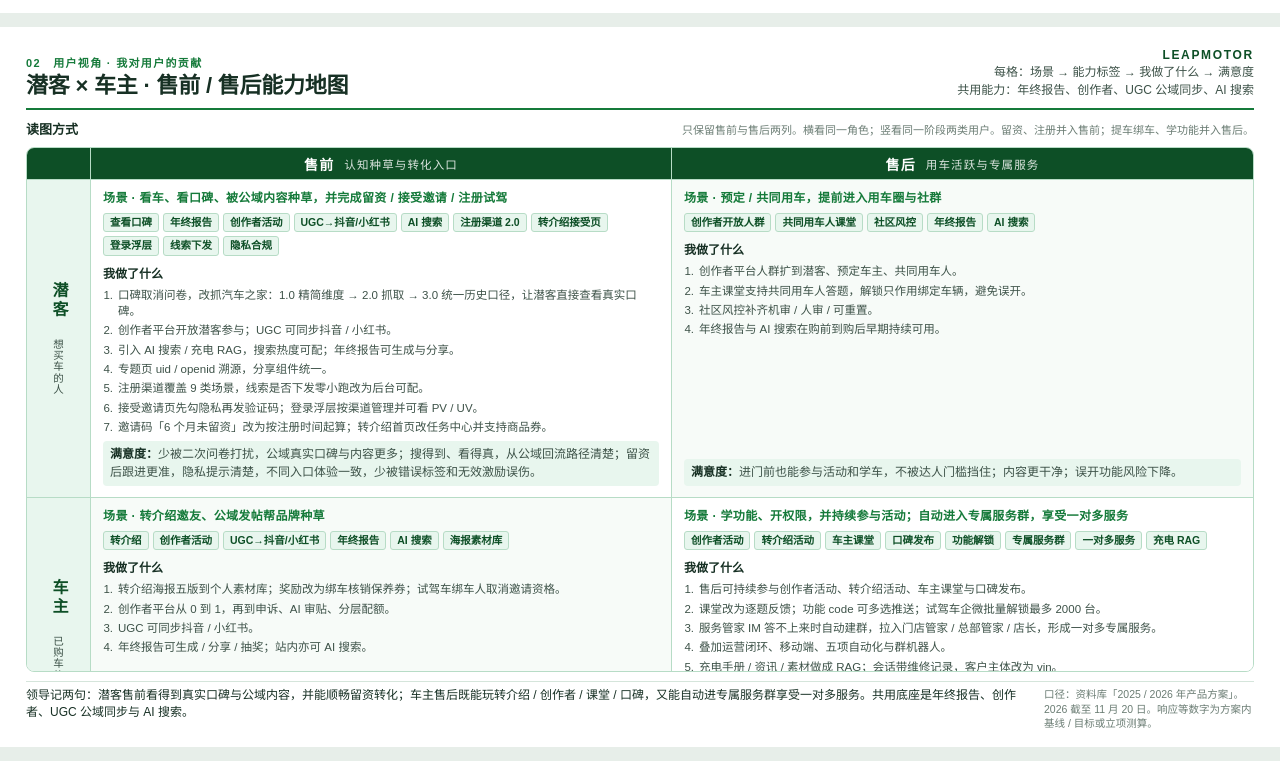
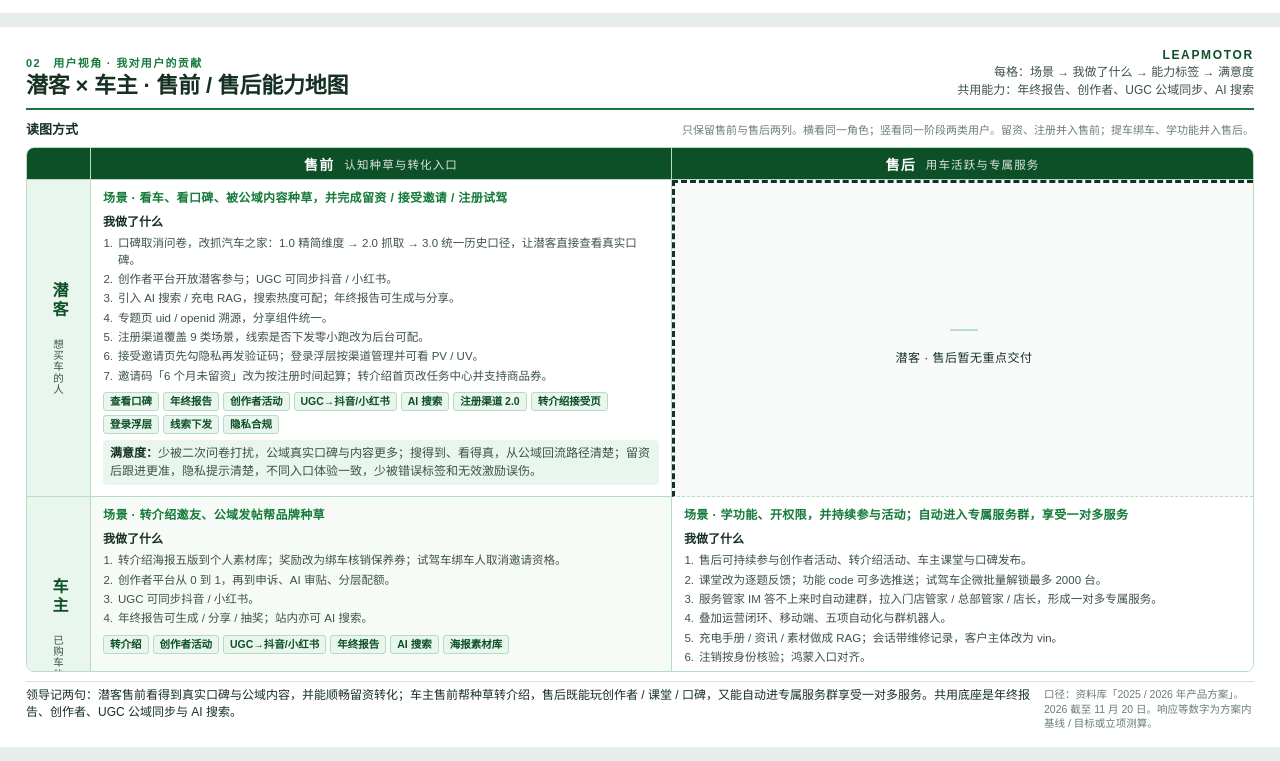
Before and after one commit to xcv-123/ppt-preview, a plain HTML site: page strategy-work-summary.html in a window 1280 px wide. Shown: the part 754-1515 px from the top of the page. Drawn offline with Linux system fonts and the light colour scheme.

Commit message:
Clear prospect after-sale cell and move capability chips below deliveries.
Keep the matrix focused on active quadrants and put action lists ahead of tags.

Co-authored-by: xcv-123 <xcv-123@users.noreply.github.com>

```diff
--- a/strategy-work-summary.html
+++ b/strategy-work-summary.html
@@ -258,7 +258,7 @@
     display: flex;
     flex-wrap: wrap;
     gap: 4px;
-    margin: 1px 0 2px;
+    margin: 2px 0 0;
   }
   .mx-cell .chip span {
     font-size: 10.5px;
@@ -269,6 +269,24 @@
     border-radius: 3px;
     padding: 2px 6px;
     font-weight: 650;
+  }
+  .mx-cell.empty {
+    align-items: center;
+    justify-content: center;
+    gap: 6px;
+    background: #f7faf8;
+    border-style: dashed;
+  }
+  .mx-cell .empty-mark {
+    font-size: 28px;
+    line-height: 1;
+    color: var(--gm);
+    font-weight: 300;
+  }
+  .mx-cell .empty-note {
+    font-size: 12px;
+    color: var(--muted);
+    letter-spacing: .04em;
   }
   .mx-cell .do-label {
     margin: 0;
@@ -420,7 +438,7 @@
     </div>
     <div class="who">
       <b>LEAPMOTOR</b>
-      每格：场景 → 能力标签 → 我做了什么 → 满意度<br>
+      每格：场景 → 我做了什么 → 能力标签 → 满意度<br>
       共用能力：年终报告、创作者、UGC 公域同步、AI 搜索
     </div>
   </header>
@@ -442,6 +460,16 @@
     </div>
     <div class="mx-cell">
       <div class="scene">场景 · 看车、看口碑、被公域内容种草，并完成留资 / 接受邀请 / 注册试驾</div>
+      <p class="do-label">我做了什么</p>
+      <ol class="do">
+        <li>口碑取消问卷，改抓汽车之家：1.0 精简维度 → 2.0 抓取 → 3.0 统一历史口径，让潜客直接查看真实口碑。</li>
+        <li>创作者平台开放潜客参与；UGC 可同步抖音 / 小红书。</li>
+        <li>引入 AI 搜索 / 充电 RAG，搜索热度可配；年终报告可生成与分享。</li>
+        <li>专题页 uid / openid 溯源，分享组件统一。</li>
+        <li>注册渠道覆盖 9 类场景，线索是否下发零小跑改为后台可配。</li>
+        <li>接受邀请页先勾隐私再发验证码；登录浮层按渠道管理并可看 PV / UV。</li>
+        <li>邀请码「6 个月未留资」改为按注册时间起算；转介绍首页改任务中心并支持商品券。</li>
+      </ol>
       <div class="chip">
         <span>查看口碑</span>
         <span>年终报告</span>
@@ -454,35 +482,11 @@
         <span>线索下发</span>
         <span>隐私合规</span>
       </div>
-      <p class="do-label">我做了什么</p>
-      <ol class="do">
-        <li>口碑取消问卷，改抓汽车之家：1.0 精简维度 → 2.0 抓取 → 3.0 统一历史口径，让潜客直接查看真实口碑。</li>
-        <li>创作者平台开放潜客参与；UGC 可同步抖音 / 小红书。</li>
-        <li>引入 AI 搜索 / 充电 RAG，搜索热度可配；年终报告可生成与分享。</li>
-        <li>专题页 uid / openid 溯源，分享组件统一。</li>
-        <li>注册渠道覆盖 9 类场景，线索是否下发零小跑改为后台可配。</li>
-        <li>接受邀请页先勾隐私再发验证码；登录浮层按渠道管理并可看 PV / UV。</li>
-        <li>邀请码「6 个月未留资」改为按注册时间起算；转介绍首页改任务中心并支持商品券。</li>
-      </ol>
       <p class="sat"><b>满意度：</b>少被二次问卷打扰，公域真实口碑与内容更多；搜得到、看得真，从公域回流路径清楚；留资后跟进更准，隐私提示清楚，不同入口体验一致，少被错误标签和无效激励误伤。</p>
     </div>
-    <div class="mx-cell soft">
-      <div class="scene">场景 · 预定 / 共同用车，提前进入用车圈与社群</div>
-      <div class="chip">
-        <span>创作者开放人群</span>
-        <span>共同用车人课堂</span>
-        <span>社区风控</span>
-        <span>年终报告</span>
-        <span>AI 搜索</span>
-      </div>
-      <p class="do-label">我做了什么</p>
-      <ol class="do">
-        <li>创作者平台人群扩到潜客、预定车主、共同用车人。</li>
-        <li>车主课堂支持共同用车人答题，解锁只作用绑定车辆，避免误开。</li>
-        <li>社区风控补齐机审 / 人审 / 可重置。</li>
-        <li>年终报告与 AI 搜索在购前到购后早期持续可用。</li>
-      </ol>
-      <p class="sat"><b>满意度：</b>进门前也能参与活动和学车，不被达人门槛挡住；内容更干净；误开功能风险下降。</p>
+    <div class="mx-cell soft empty">
+      <div class="empty-mark">—</div>
+      <div class="empty-note">潜客 · 售后暂无重点交付</div>
     </div>
 
     <div class="mx-row">
@@ -491,6 +495,13 @@
     </div>
     <div class="mx-cell soft">
       <div class="scene">场景 · 转介绍邀友、公域发帖帮品牌种草</div>
+      <p class="do-label">我做了什么</p>
+      <ol class="do">
+        <li>转介绍海报五版到个人素材库；奖励改为绑车核销保养券；试驾车绑车人取消邀请资格。</li>
+        <li>创作者平台从 0 到 1，再到申诉、AI 审贴、分层配额。</li>
+        <li>UGC 可同步抖音 / 小红书。</li>
+        <li>年终报告可生成 / 分享 / 抽奖；站内亦可 AI 搜索。</li>
+      </ol>
       <div class="chip">
         <span>转介绍</span>
         <span>创作者活动</span>
@@ -499,17 +510,19 @@
         <span>AI 搜索</span>
         <span>海报素材库</span>
       </div>
-      <p class="do-label">我做了什么</p>
-      <ol class="do">
-        <li>转介绍海报五版到个人素材库；奖励改为绑车核销保养券；试驾车绑车人取消邀请资格。</li>
-        <li>创作者平台从 0 到 1，再到申诉、AI 审贴、分层配额。</li>
-        <li>UGC 可同步抖音 / 小红书。</li>
-        <li>年终报告可生成 / 分享 / 抽奖；站内亦可 AI 搜索。</li>
-      </ol>
       <p class="sat"><b>满意度：</b>愿意邀、放心邀；发帖规范清楚、可申诉、不通过有理由；认真分享的人少被羊毛党挤占；有内容可发、有成绩可晒。</p>
     </div>
     <div class="mx-cell">
       <div class="scene">场景 · 学功能、开权限，并持续参与活动；自动进入专属服务群，享受一对多服务</div>
+      <p class="do-label">我做了什么</p>
+      <ol class="do">
+        <li>售后可持续参与创作者活动、转介绍活动、车主课堂与口碑发布。</li>
+        <li>课堂改为逐题反馈；功能 code 可多选推送；试驾车企微批量解锁最多 2000 台。</li>
+        <li>服务管家 IM 答不上来时自动建群，拉入门店管家 / 总部管家 / 店长，形成一对多专属服务。</li>
+        <li>叠加运营闭环、移动端、五项自动化与群机器人。</li>
+        <li>充电手册 / 资讯 / 素材做成 RAG；会话带维修记录，客户主体改为 vin。</li>
+        <li>注销按身份核验；鸿蒙入口对齐。</li>
+      </ol>
       <div class="chip">
         <span>创作者活动</span>
         <span>转介绍活动</span>
@@ -520,21 +533,12 @@
         <span>一对多服务</span>
         <span>充电 RAG</span>
       </div>
-      <p class="do-label">我做了什么</p>
-      <ol class="do">
-        <li>售后可持续参与创作者活动、转介绍活动、车主课堂与口碑发布。</li>
-        <li>课堂改为逐题反馈；功能 code 可多选推送；试驾车企微批量解锁最多 2000 台。</li>
-        <li>服务管家 IM 答不上来时自动建群，拉入门店管家 / 总部管家 / 店长，形成一对多专属服务。</li>
-        <li>叠加运营闭环、移动端、五项自动化与群机器人。</li>
-        <li>充电手册 / 资讯 / 素材做成 RAG；会话带维修记录，客户主体改为 vin。</li>
-        <li>注销按身份核验；鸿蒙入口对齐。</li>
-      </ol>
       <p class="sat"><b>满意度：</b>学功能即时知道对错，功能开通更快；问得到人、跟得上进度、答得清充电，同时仍能发帖、邀友、学功能、发口碑。方案目标：响应 5 分钟→2 秒，覆盖 70% 重复咨询；待办及时率 60%→95%；工单响应 30 分钟→1 分钟。</p>
     </div>
   </div>
 
   <footer class="close">
-    <p>领导记两句：潜客售前看得到真实口碑与公域内容，并能顺畅留资转化；车主售后既能玩转介绍 / 创作者 / 课堂 / 口碑，又能自动进专属服务群享受一对多服务。共用底座是年终报告、创作者、UGC 公域同步与 AI 搜索。</p>
+    <p>领导记两句：潜客售前看得到真实口碑与公域内容，并能顺畅留资转化；车主售前帮种草转介绍，售后既能玩创作者 / 课堂 / 口碑，又能自动进专属服务群享受一对多服务。共用底座是年终报告、创作者、UGC 公域同步与 AI 搜索。</p>
     <p class="note">口径：资料库「2025 / 2026 年产品方案」。2026 截至 11 月 20 日。响应等数字为方案内基线 / 目标或立项测算。</p>
   </footer>
 </section>
```
